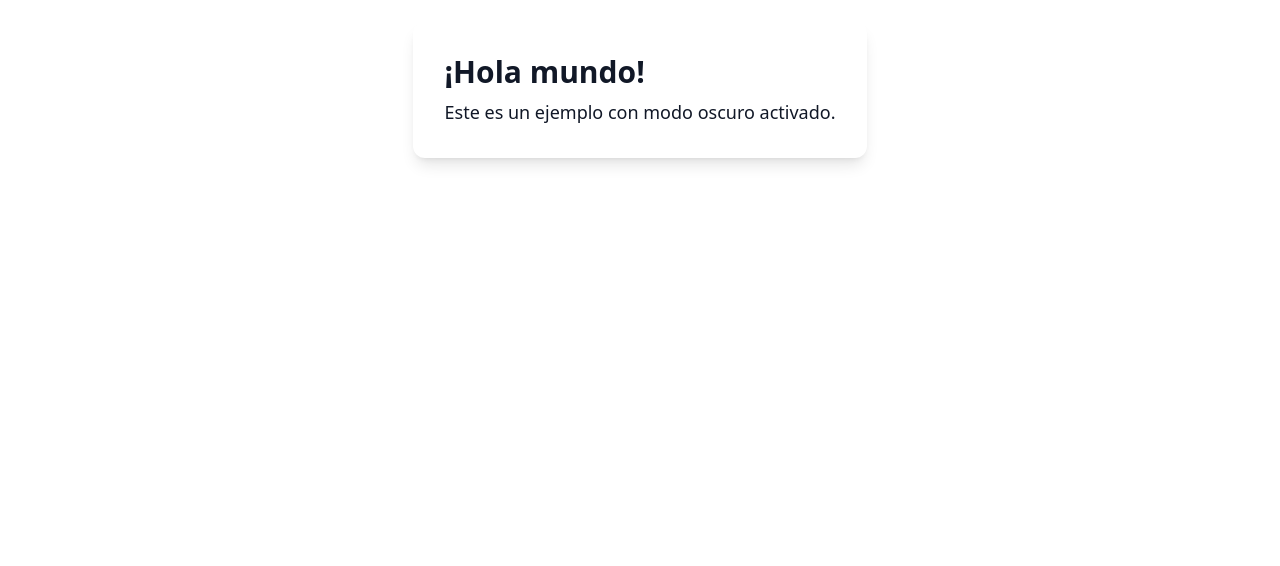
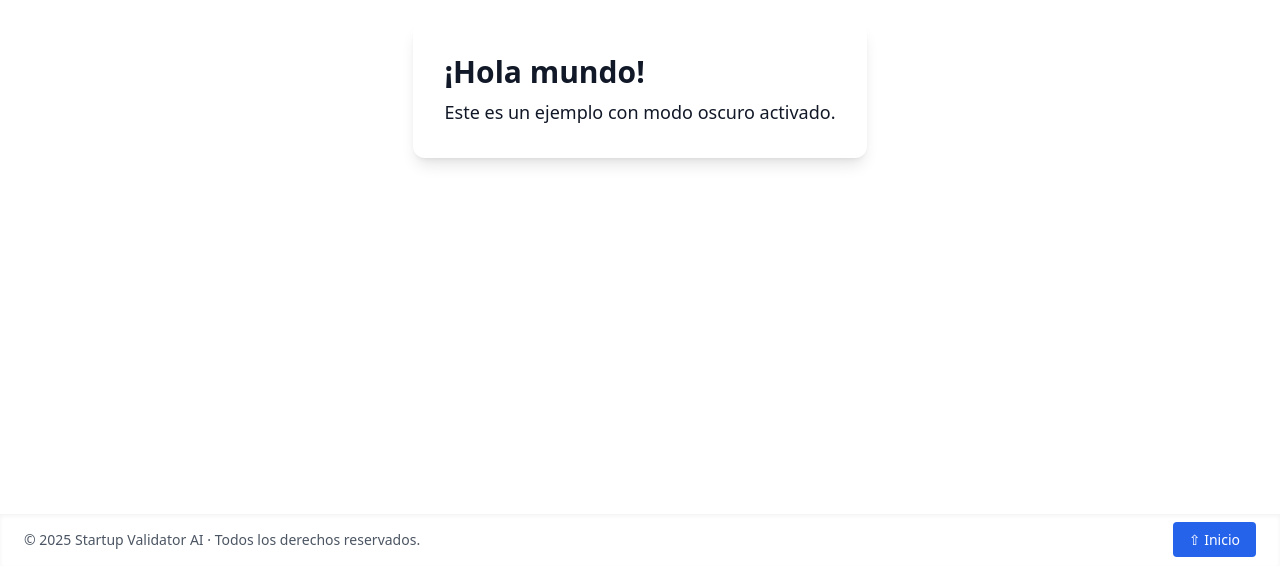
Before and after one commit to jorge210488/startup-validator-ai, a Next.js app in the folder frontend/: page / in a window 1280 px wide. Shown: the part 408-974 px from the top of the page. Before the commit the page ends 922 px from the top, so only its background shows below. Built offline with nearby package versions, Linux system fonts and the light colour scheme; no server answers.

Commit message:
Add footer

```diff
--- a/frontend/src/app/layout.tsx
+++ b/frontend/src/app/layout.tsx
@@ -3,6 +3,7 @@ import "./globals.css";
 import { ReactNode } from "react";
 import Navbar from "@/components/Navbar";
 import { AuthInitializer } from "@/components/AuthInitializer";
+import Footer from "@/components/Footer";
 
 export default function RootLayout({ children }: { children: ReactNode }) {
   return (
@@ -11,6 +12,7 @@ export default function RootLayout({ children }: { children: ReactNode }) {
         <AuthInitializer />
         <Navbar />
         <main className="px-4 py-6 max-w-5xl mx-auto">{children}</main>
+        <Footer />
       </body>
     </html>
   );
--- /dev/null
+++ b/frontend/src/components/Footer.tsx
@@ -0,0 +1,25 @@
+"use client";
+
+import Link from "next/link";
+
+export default function Footer() {
+  return (
+    <footer className="w-full bg-white dark:bg-gray-900 text-sm text-gray-600 dark:text-gray-300 shadow-inner transition-colors px-6 py-4">
+      <div className="max-w-7xl mx-auto w-full flex justify-between items-start sm:items-center gap-4 flex-wrap">
+        <div className="flex-1 min-w-0">
+          © {new Date().getFullYear()} Startup Validator AI · Todos los derechos
+          reservados.
+        </div>
+
+        <div className="shrink-0">
+          <Link
+            href="/"
+            className="px-4 py-2 rounded bg-blue-600 text-white hover:bg-blue-700 transition"
+          >
+            ⇧ Inicio
+          </Link>
+        </div>
+      </div>
+    </footer>
+  );
+}
```
